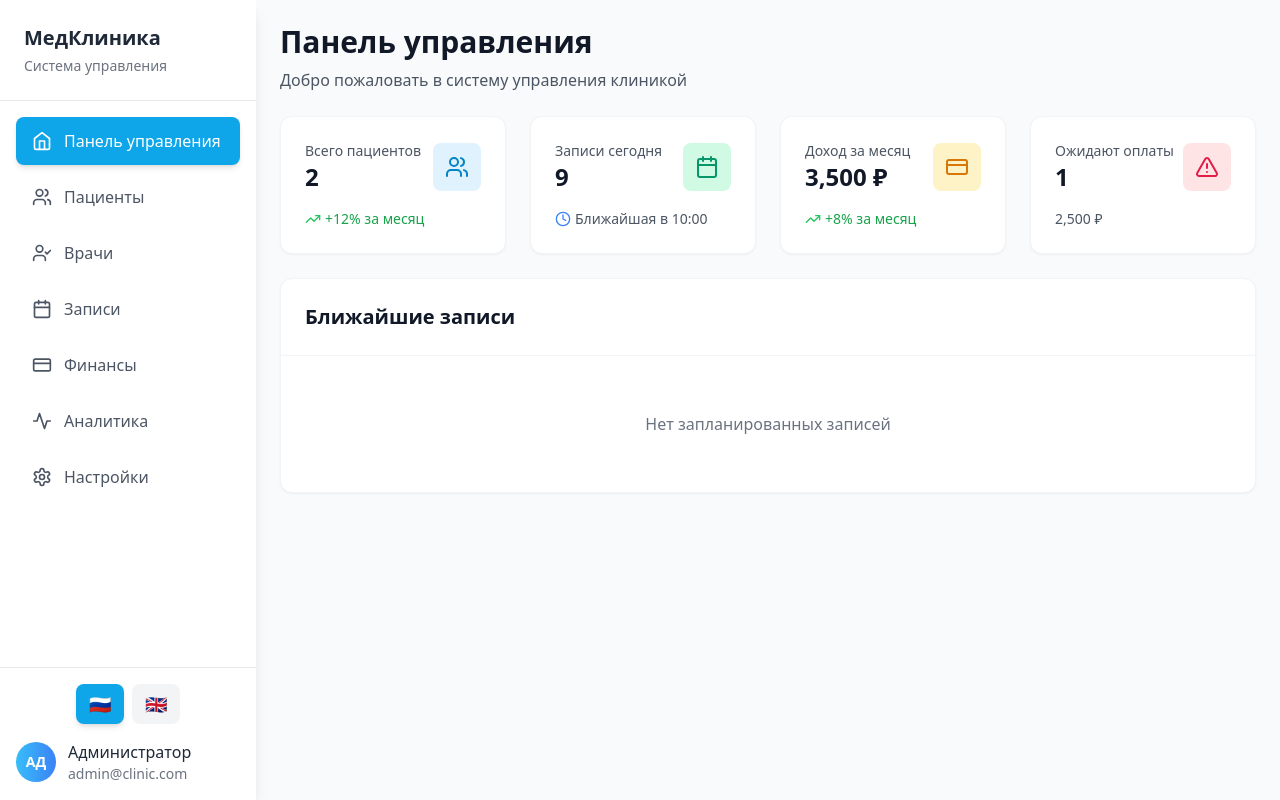
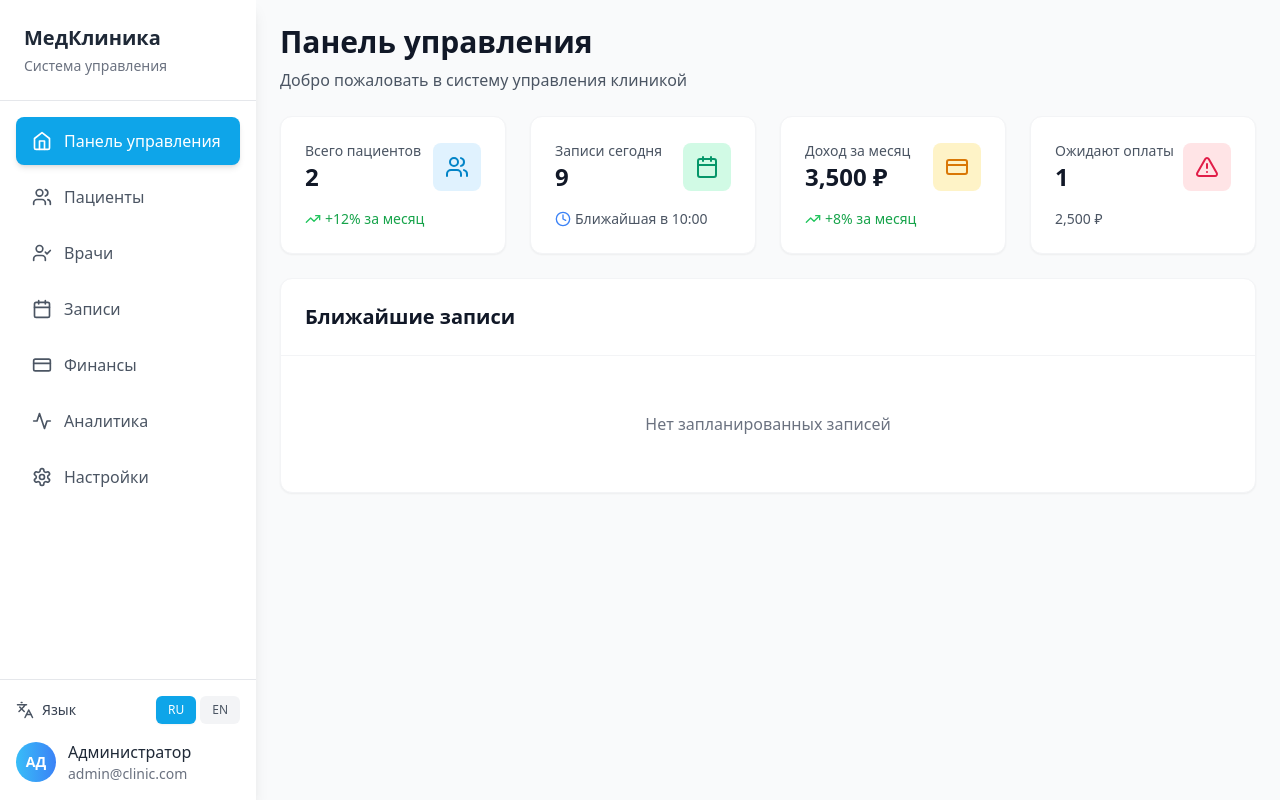
Before and after one commit to isoboi/shifo-design, a React (Vite) app: page / in a window 1280 px wide. Both pictures are taken after a click on the button "Войти в систему". Built offline with nearby package versions, Linux system fonts and the light colour scheme.

Commit message:
Updated Sidebar.tsx

```diff
--- a/src/components/Sidebar.tsx
+++ b/src/components/Sidebar.tsx
@@ -7,7 +7,8 @@ import {
   CreditCard,
   Settings,
   Activity,
-  TrendingDown
+  TrendingDown,
+  Languages
 } from 'lucide-react';
 
 interface SidebarProps {
@@ -62,29 +63,33 @@ export function Sidebar({ activeTab, onTabChange, language, onLanguageChange }:
       </nav>
 
       <div className="p-4 border-t border-gray-200 space-y-4">
-        <div className="flex items-center justify-center space-x-2">
+        <div className="flex items-center justify-between">
+          <div className="flex items-center space-x-2">
+            <Languages className="text-gray-600" size={18} />
+            <span className="text-sm font-medium text-gray-700">Язык</span>
+          </div>
+          <div className="flex space-x-1">
             <button
               onClick={() => onLanguageChange('ru')}
-            className={`flex items-center justify-center w-12 h-10 rounded-lg text-lg transition-all ${
+              className={`px-3 py-1.5 rounded-md text-xs font-medium transition-all ${
                 language === 'ru'
-                ? 'bg-sky-500 shadow-md'
-                : 'bg-gray-100 hover:bg-gray-200'
+                  ? 'bg-sky-500 text-white shadow-sm'
+                  : 'bg-gray-100 text-gray-600 hover:bg-gray-200'
               }`}
-            title="Русский"
             >
-            🇷🇺
+              RU
             </button>
             <button
               onClick={() => onLanguageChange('en')}
-            className={`flex items-center justify-center w-12 h-10 rounded-lg text-lg transition-all ${
+              className={`px-3 py-1.5 rounded-md text-xs font-medium transition-all ${
                 language === 'en'
-                ? 'bg-sky-500 shadow-md'
-                : 'bg-gray-100 hover:bg-gray-200'
+                  ? 'bg-sky-500 text-white shadow-sm'
+                  : 'bg-gray-100 text-gray-600 hover:bg-gray-200'
               }`}
-            title="English"
             >
-            🇬🇧
+              EN
             </button>
+          </div>
         </div>
 
         <div className="flex items-center space-x-3">
```
Lines whose indentation alone changed are shown as unchanged.
